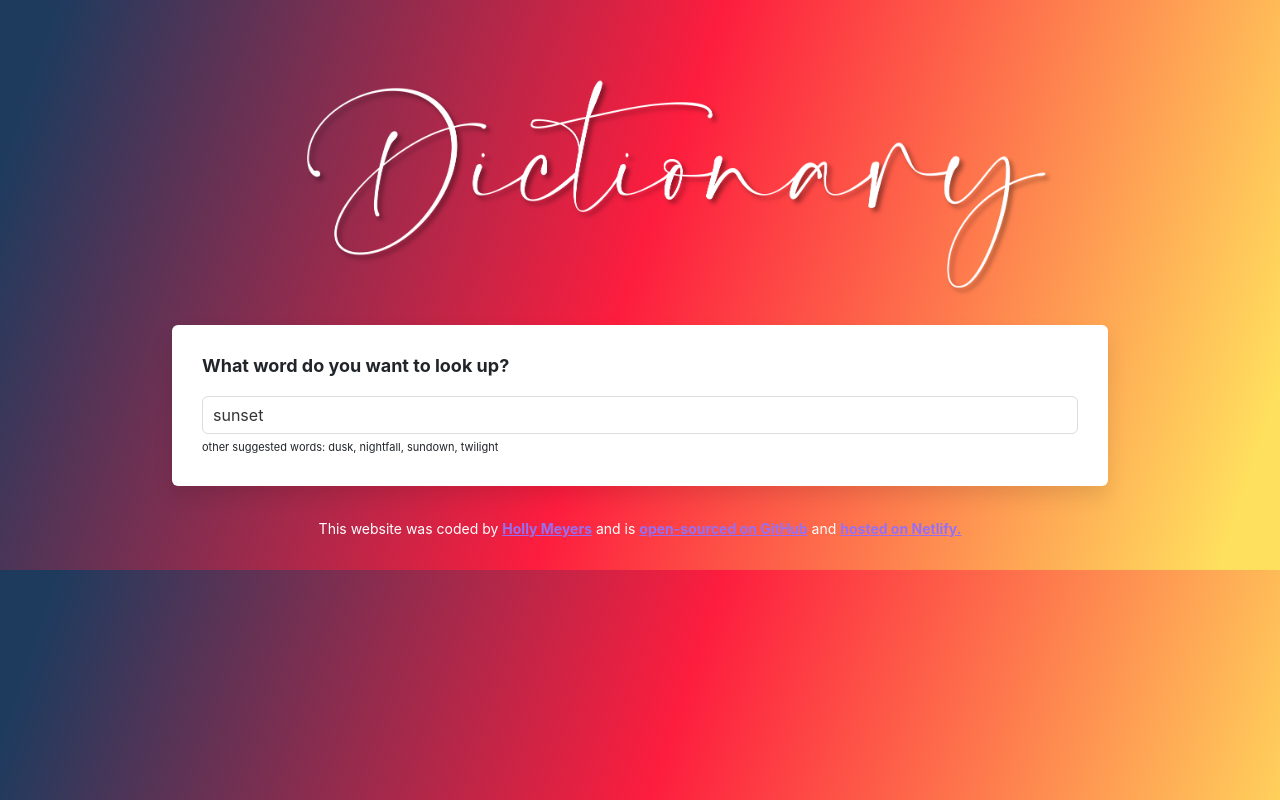
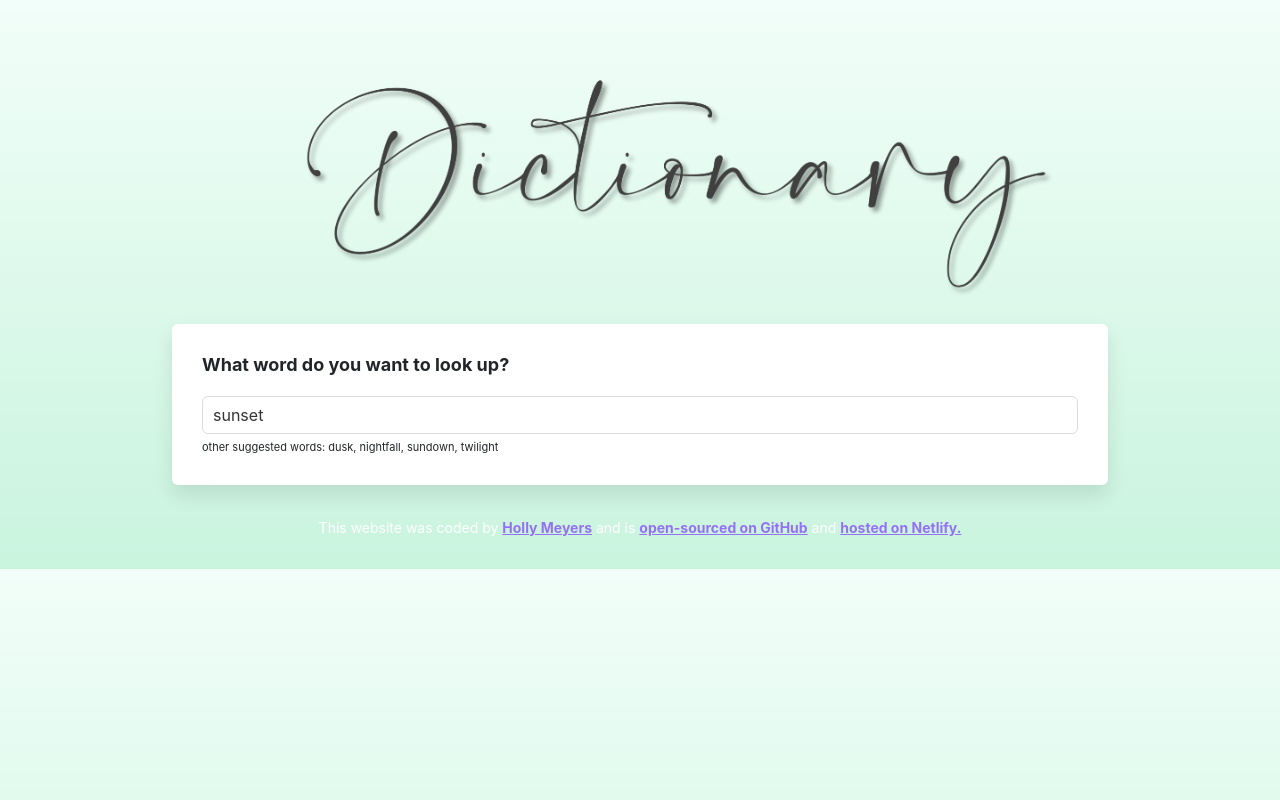
Before and after one commit to hmharris24/dictionary-project, a React (Create React App) app: page / in a window 1280 px wide. Built offline with nearby package versions, Linux system fonts and the light colour scheme; no server answers.

Commit message:
Updated logo and background gradient

```diff
--- a/src/App.css
+++ b/src/App.css
@@ -1,9 +1,8 @@
 body {
   background: linear-gradient(
-    108.5deg,
-    rgb(30, 59, 94) 4%,
-    rgb(253, 29, 62) 49.3%,
-    rgb(255, 224, 94) 96%
+    180deg,
+    rgb(242, 254, 249) 0%,
+    rgb(201, 244, 222) 100%
   );
 }
 
```
Also changed, not shown: src/logo.png.
